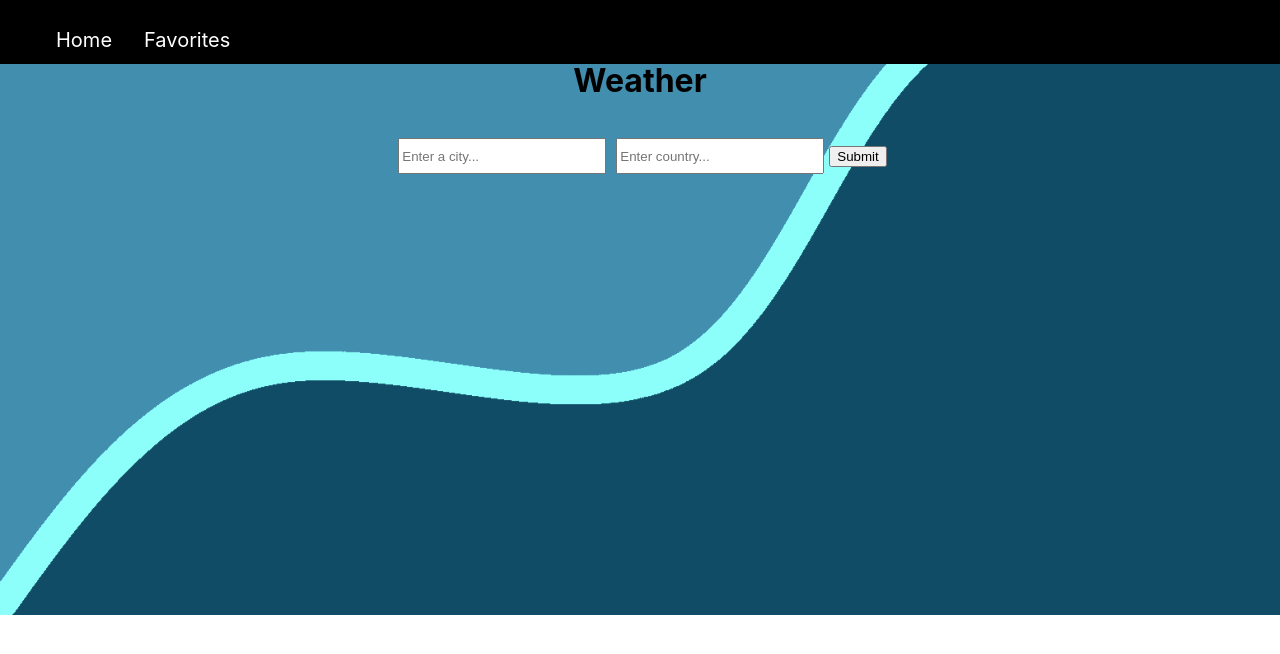
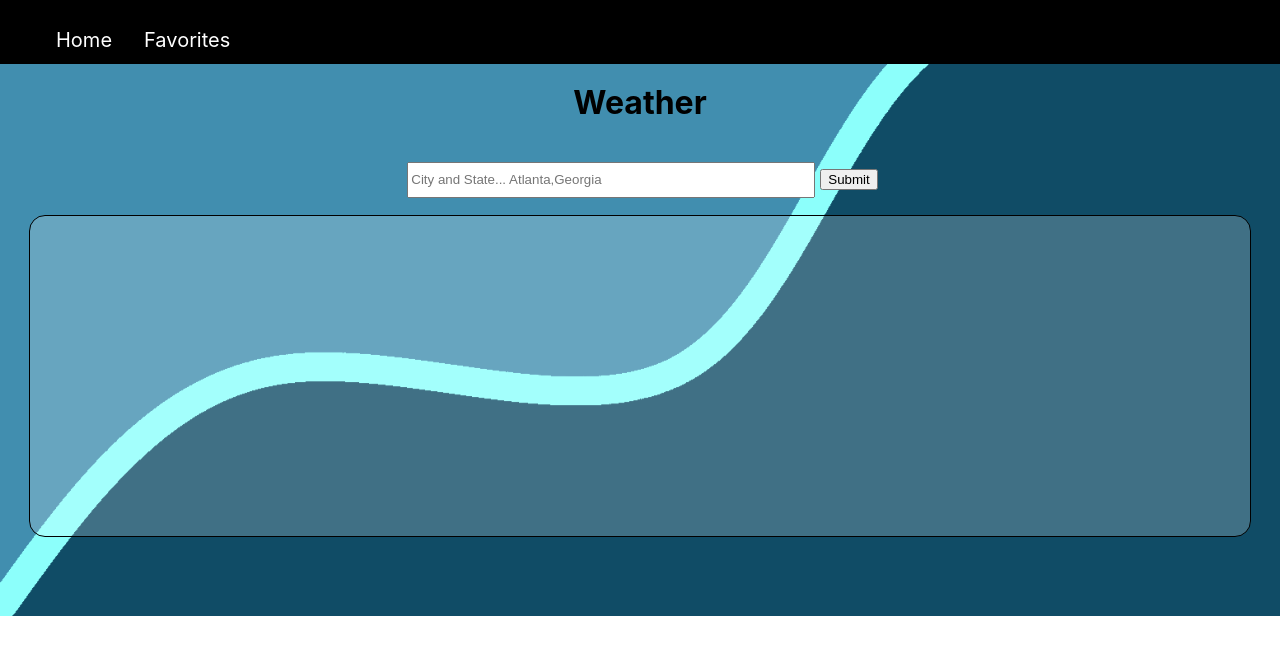
Before and after one commit to JosselineG/My2Project, a React (Create React App) app: page / in a window 1280 px wide. Shown: the top 654 px of the page. Built offline with nearby package versions, Linux system fonts and the light colour scheme.

Commit message:
API working, Need to display

```diff
--- a/src/App.css
+++ b/src/App.css
@@ -25,7 +25,7 @@
 
 }
 .navBar li:hover{
-  background-color: #ddd;
+  background-color: rgb(16, 76, 102);
   color: black;
 }
 
@@ -43,7 +43,7 @@
 
 .search-bar{
   height: 30px;
-  width: 200px;
+  width: 400px;
   margin: 5px;
   transition: 0.4s ease;
 
@@ -54,12 +54,33 @@
   background-size: cover;
   background-position: bottom;
   transition: 0.4 ease-out;
-  height: 554px;
+  height: 555px;
   position: relative;
   text-align: center;
+
 
 }
 
 .home{
   text-align: center;
+
 }
+
+
+.WeatherBox{
+  width: 900px;
+  border: 1px solid black;
+  padding: 160px;
+  margin: auto;
+  background-color: rgba(255,255,255,0.2);
+  border-radius: 16px;
+
+}
+
+.heading{
+
+  text-align: center;
+  padding:1px;
+  margin: auto;
+
+}
--- a/src/components/Home.js
+++ b/src/components/Home.js
@@ -6,17 +6,26 @@ class Home extends Component{
 
     constructor(){
         super()
-        this.state = {city:" ", country:" "}
+        this.state = {CityState:" "}
 
     }
 
     handleChange=(e)=>{
 
-        this.setState({value: e.target.value})
+        e.preventDefault();
+        this.setState({[e.target.name]: e.target.value})
 
     }
 
     handleSubmit =(e)=>{
+
+
+
+        e.preventDefault();
+        console.log("in handlesubmit")
+        fetch('http://api.openweathermap.org/data/2.5/weather?q='+ this.state.CityState + '&appid=' + process.env.REACT_APP_OPEN_WEATHER_API_KEY)
+        .then(response => response.json())
+        .then((data) => console.log(data))
 
 
 
@@ -25,23 +34,29 @@ class Home extends Component{
 
 
 
+
         render(){
             return(
                 <div className="home">
+                    <div className='heading'>
                     <h1>Weather</h1>
 
+                    </div>
+
+
+
+
                     <div className='searchBox'>
+
                     <input type='text'
                         className="search-bar"
-                        placeholder='Enter a city...'
+                        name="CityState"
+                        placeholder='City and State... Atlanta,Georgia'
+                        onChange = {(e)=>this.handleChange(e)}
 
                     />
 
-                   <input type='text'
-                        className="search-bar"
-                        placeholder='Enter country...'
 
-                    />
 
                     <button
                         className= "bt"
@@ -52,6 +67,13 @@ class Home extends Component{
                       </div>
 
 
+                        <div className='WeatherBox'>
+
+
+                        </div>
+
+
+
 
                 </div>
             )
```
